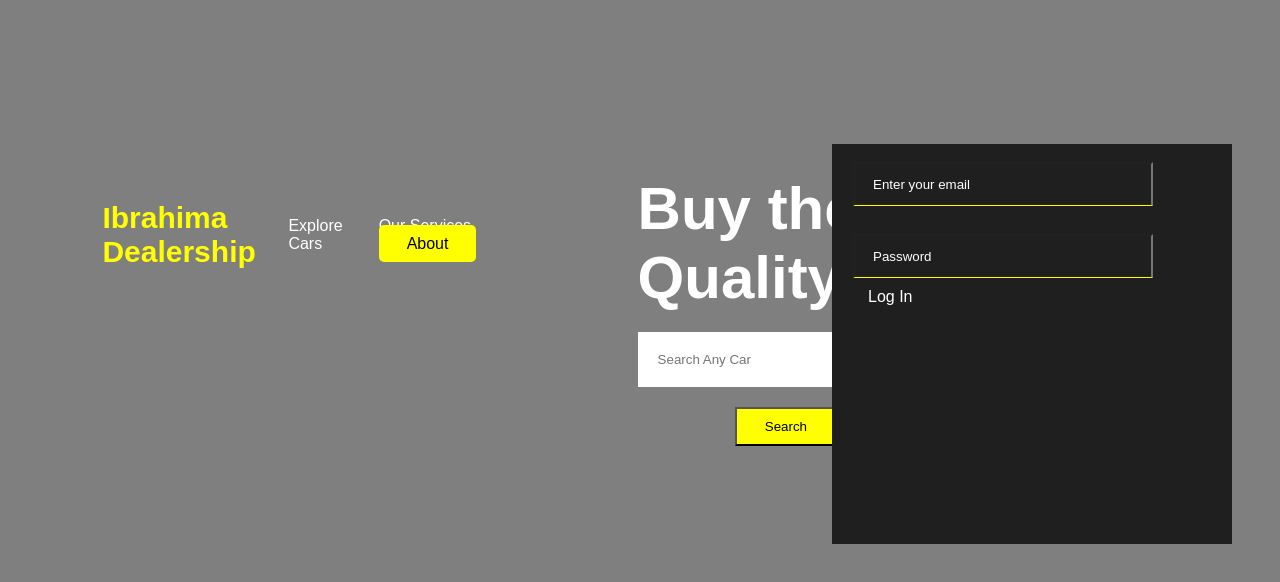
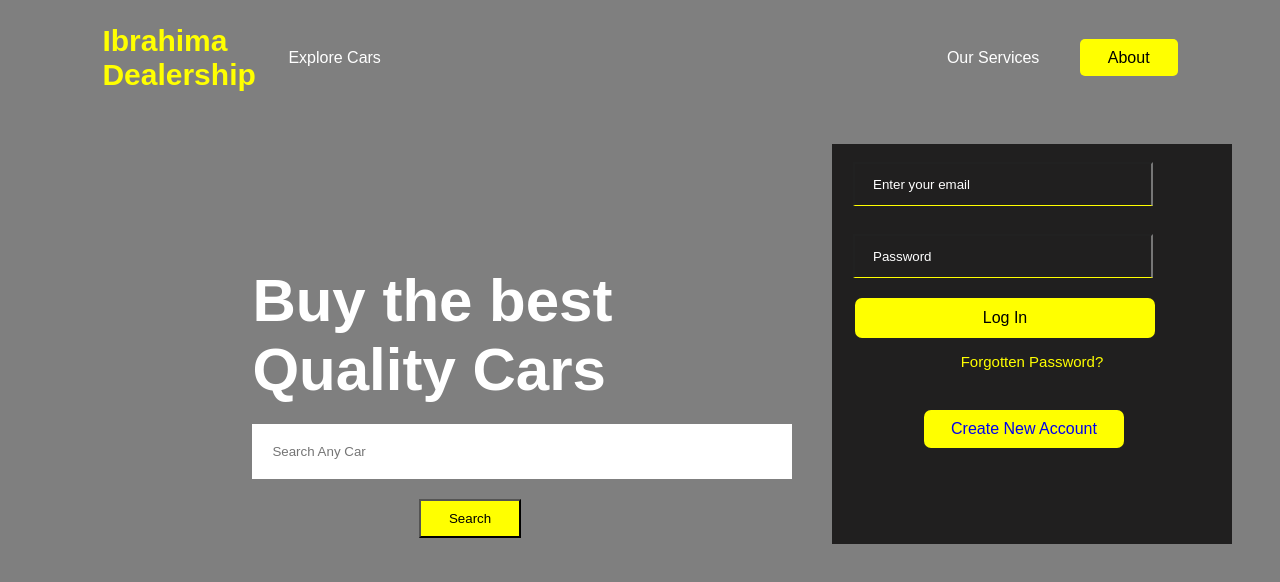
Before and after one commit to Ibrahima2499/myfinalproject, a plain HTML site: page index.html in a window 1280 px wide. Drawn offline with Linux system fonts and the light colour scheme.

Commit message:
Fixing up

```diff
--- a/index.html
+++ b/index.html
@@ -1,5 +1,5 @@
 <head>
-    <title>Ibrahima Cars</title>
+    <title>Car Website</title>
     <link rel="stylesheet" href="style.css">
 
     <body>
@@ -14,12 +14,15 @@
                         <a href="#">Our Services</a>
                         <a class="btn" href="#">About</a>
                     </div>
+                </div>
+            </nav>
             <div class="content">
                 <h1>Buy the best <br> Quality Cars</h1>
                 <div class="search">
                     <input type="text" placeholder="Search Any Car">
                 </div>
                 <button type="submit">Search</button>
+            </div>
         </div>
         <div class="form">
             <div class="box">
@@ -29,9 +32,14 @@
             <div class="link">
                 <a href="#">Log In</a>
             </div>
+
+            <div class="link1">
+                <a href="#">Forgotten Password?</a>
             </div>
-            </nav>
 
+            <div class="link2">
+                <a href="#">Create New Account</a>
+            </div>
         </div>
     </body>
 </head>
--- a/style.css
+++ b/style.css
@@ -75,7 +75,6 @@ nav{
     align-items: center;
 }
 
-
 .search input{
     background: transparent;
     width: 500px;
@@ -112,3 +111,43 @@ button{
     background: transparent;
     border-bottom: 1px solid yellow;
 }
+
+.link{
+    width: 75%;
+    text-align: center;
+    background-color: yellow;
+    margin-top: 10px;
+    margin-left: 23px;
+    padding: 11px;
+    border-radius: 7px;
+}
+
+.link a{
+    text-decoration: none;
+    color: #000;
+}
+
+.link1{
+    text-align: center;
+    margin-top: 15px;
+}
+
+.link1 a{
+    text-decoration: none;
+    color: yellow;
+    font-size: 15px;
+}
+
+.link2{
+    width: 50%;
+    margin: 23%;
+    text-align: center;
+    margin-top: 40px;
+    background-color: yellow;
+    padding: 10px;
+    border-radius: 7px;
+}
+
+.link2 a{
+    text-decoration: none;
+}
```
Lines whose indentation alone changed are shown as unchanged.
